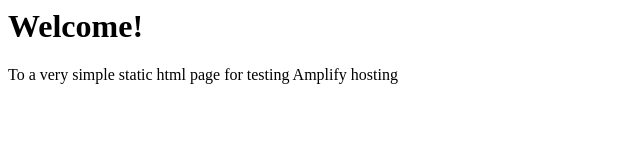
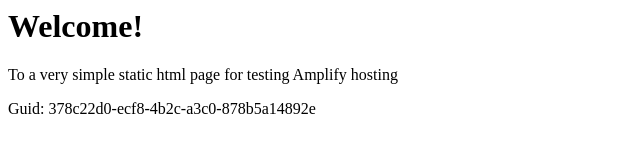
Before and after one commit to aws-aemilia-sin/Github-PR-Commit-Integration-Test-DoNotTouch-Gith-P5X5MO5I-v1-prod-ap-southeast-1, a website: page src/index.html in a window 1280 px wide. Shown: the whole page, without its empty margins (0-640 px from the left). Drawn offline with Linux system fonts and the light colour scheme.

Commit message:
commit from integ tests

```diff
--- a/src/index.html
+++ b/src/index.html
@@ -1,3 +1,5 @@
+
+
 <html lang="en">
 
 <head>
@@ -10,6 +12,6 @@
 <body>
     <h1>Welcome!</h1>
     <p>To a very simple static html page for testing Amplify hosting</p>
-</body>
+    <p>Guid: 378c22d0-ecf8-4b2c-a3c0-878b5a14892e</p></body>
 
 </html>
```
